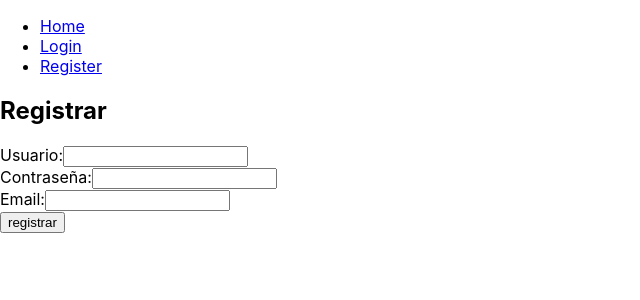
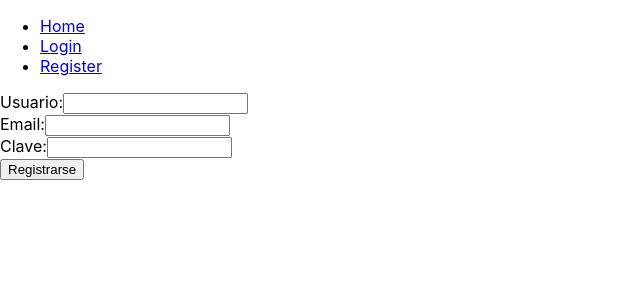
Before and after one commit to gonzafranco/Presentacion-FrontEnd, a React (Create React App) app: page /register in a window 1280 px wide. Shown: the top 300 px of the page, without its empty margins (0-640 px from the left). Built offline with nearby package versions, Linux system fonts and the light colour scheme; no server answers.

Commit message:
feat: :sparkles: Correccion formularios register y login

```diff
--- a/src/index.js
+++ b/src/index.js
@@ -2,8 +2,8 @@ import React from 'react';
 import ReactDOM from 'react-dom/client';
 import './index.css';
 import App from './App';
-import LoginForm from './pages/LoginForm';
-import RegisterForm from './pages/RegisterForm';
+//import LoginForm from './pages/LoginForm';
+//import RegisterForm from './pages/RegisterForm';
 import reportWebVitals from './reportWebVitals';
 
 const root = ReactDOM.createRoot(document.getElementById('root'));
--- a/src/pages/LoginForm.js
+++ b/src/pages/LoginForm.js
@@ -1,40 +1,81 @@
 import Axios from "axios";
 import React, { useState } from 'react';
 
-function LoginForm() {
-  const [usernameReg, setUsername] = useState('');
-  const [passwordReg, setPassword] = useState('');
+// function LoginForm() {
+//   const [usernameReg, setUsername] = useState('');
+//   const [passwordReg, setPassword] = useState('');
 
 
-    const login =  () => {
-      Axios.post('http://localhost:3000/auth/login',
-      {
-          usuario: usernameReg,
-          clave: passwordReg
-      }).then((response ) =>{
-          console.log(response);
-      } );
+//     const login =  () => {
+//       Axios.post('http://localhost:3000/auth/login',
+//       {
+//           usuario: usernameReg,
+//           clave: passwordReg
+//       }).then((response ) =>{
+//           console.log(response);
+//       } );
+//   };
+
+
+//     return (
+//       <div>
+//         <h2>Login</h2>
+//         <form>
+//           <label>
+//             Usuario:
+//             <input type="text" value={usernameReg} onChange={(e) => setUsername(e.target.value)} />
+//           </label>
+//           <br />
+//           <label>
+//             Contraseña:
+//             <input type="password" value={passwordReg} onChange={(e) => setPassword(e.target.value)} />
+//           </label>
+//           <br />
+//           <button type="submit" onClick={login()}>Login</button>
+//         </form>
+//       </div>
+//     );
+//   }
+
+
+const LoginForm = () => {
+  const [usuario, setUsuario] = useState("");
+  const [clave, setClave] = useState("");
+  const [error, setError] = useState("");
+
+  const handleSubmit = async (event) => {
+    event.preventDefault();
+    if (usuario === "" ||  clave === "") {
+      setError("Por favor rellenar todos los campos");
+      return;
+    }
+    try {
+      const response = await Axios.post("http://localhost:3000/auth/login", {
+        usuario,
+        clave
+      });
+      console.log(response.data);
+      setError("");
+    } catch (error) {
+      console.log(error.response.data);
+      setError(error.response.data.message || error.response.data.error);
+    }
   };
 
+  return (
+    <form onSubmit={handleSubmit}>
+      <div>
+        <label>Usuario:</label>
+        <input type="text" value={usuario} onChange={(e) => setUsuario(e.target.value)} />
+      </div>
+      <div>
+        <label>Clave:</label>
+        <input type="password" value={clave} onChange={(e) => setClave(e.target.value)} />
+      </div>
+      <button type="submit">Login</button>
+      {error && <div style={{ color: "red" }}>{error}</div>}
+    </form>
+  );
+};
 
-    return (
-      <div>
-        <h2>Login</h2>
-        <form>
-          <label>
-            Usuario:
-            <input type="text" value={usernameReg} onChange={(e) => setUsername(e.target.value)} />
-          </label>
-          <br />
-          <label>
-            Contraseña:
-            <input type="password" value={passwordReg} onChange={(e) => setPassword(e.target.value)} />
-          </label>
-          <br />
-          <button type="submit" onClick={login()}>Login</button>
-        </form>
-      </div>
-    );
-  }
-
-  export default LoginForm;
+export default LoginForm;
--- a/src/pages/RegisterForm.js
+++ b/src/pages/RegisterForm.js
@@ -1,48 +1,52 @@
-import Axios from "axios";
-import React, { useState } from 'react';
+import React, { useState } from "react";
+import axios from "axios";
+
+  const RegisterForm = () => {
+    const [usuario, setUsuario] = useState("");
+    const [email, setEmail] = useState("");
+    const [clave, setClave] = useState("");
+    const [error, setError] = useState("");
+
+    const handleSubmit = async (event) => {
+      event.preventDefault();
+      if (usuario === "" || email === "" || clave === "") {
+        setError("Por favor rellenar todos los campos");
+        return;
+      }
+      try {
+        const response = await axios.post("http://localhost:3000/auth/register", {
+          usuario,
+          email,
+          clave,
+        });
+        console.log(response.data);
+        setError("");
+      } catch (error) {
+        console.log(error.response.data);
+        setError(error.response.data.message || error.response.data.error);
+      }
+    };
+
+    return (
+      <form onSubmit={handleSubmit}>
+        <div>
+          <label>Usuario:</label>
+          <input type="text" value={usuario} onChange={(e) => setUsuario(e.target.value)} />
+        </div>
+        <div>
+          <label>Email:</label>
+          <input type="email" value={email} onChange={(e) => setEmail(e.target.value)} />
+        </div>
+        <div>
+          <label>Clave:</label>
+          <input type="password" value={clave} onChange={(e) => setClave(e.target.value)} />
+        </div>
+        <button type="submit">Registrarse</button>
+        {error && <div style={{ color: "red" }}>{error}</div>}
+      </form>
+    );
+  };
 
 
 
-function RegisterForm() {
-
-    const [usernameReg, setUsername] = useState('');
-    const [passwordReg, setPassword] = useState('');
-    const [emailReg, setEmail] = useState('');
-
-    const registar =  () => {
-        Axios.post('http://localhost:3000/auth/register',
-        {
-            usuario: usernameReg,
-            clave: passwordReg,
-            email: emailReg
-        }).then((response ) =>{
-            console.log(response);
-        } );
-    };
-
-    return (
-      <div>
-        <h2>Registrar</h2>
-        <form>
-          <label>
-            Usuario:
-            <input type="text" value={usernameReg} onChange={(e) => setUsername(e.target.value)} />
-          </label>
-          <br />
-          <label>
-            Contraseña:
-            <input type="password" value={passwordReg} onChange={(e) => setPassword(e.target.value)} />
-          </label>
-          <br />
-          <label>
-            Email:
-            <input type="email" value={emailReg} onChange={(e) => setEmail(e.target.value)} />
-          </label>
-          <br />
-          <button type="submit" onClick={registar()} >registrar</button>
-        </form>
-      </div>
-    );
-  }
-
   export default RegisterForm;
```
